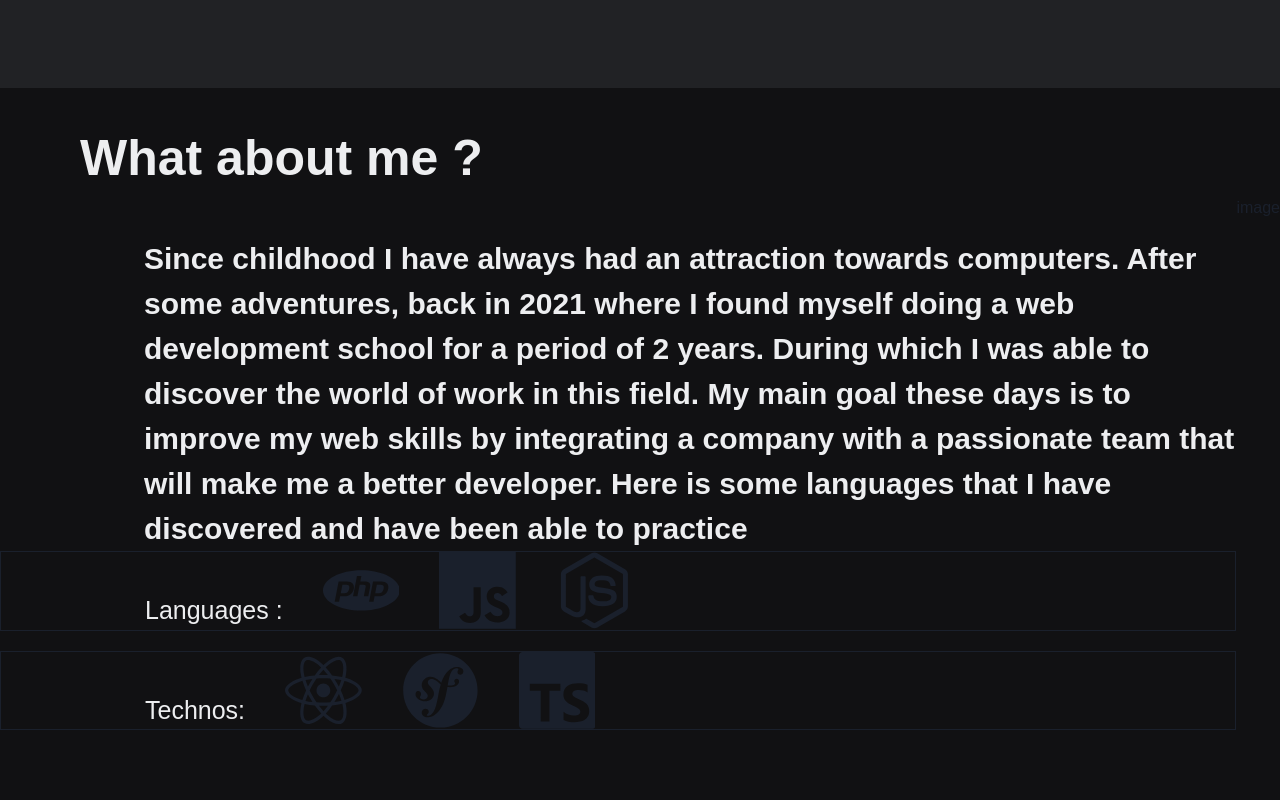
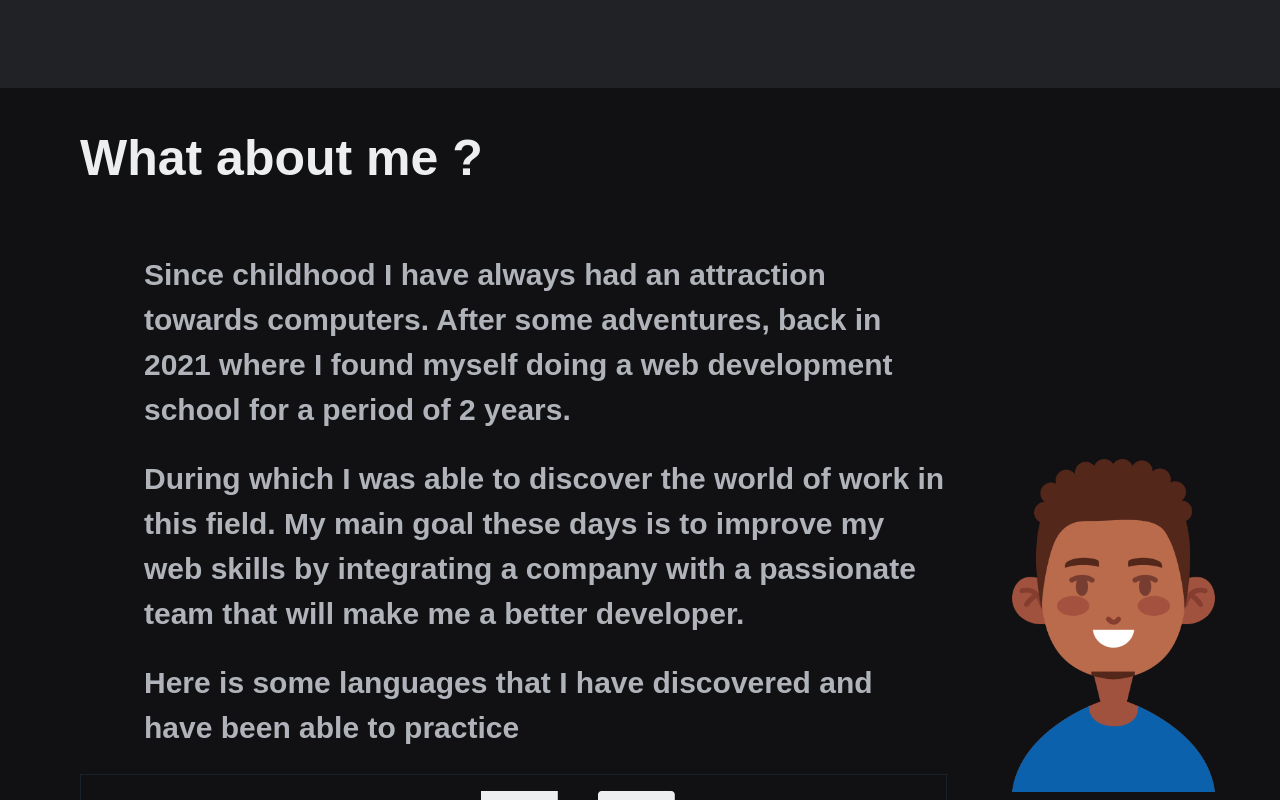
Before and after one commit to M-ams/Portfolio, a Next.js app: page /about-me in a window 1280 px wide. Shown: the top 800 px of the page. Built offline with nearby package versions, Linux system fonts and the light colour scheme.

Commit message:
about me first part done

```diff
--- a/pages/about-me.tsx
+++ b/pages/about-me.tsx
@@ -1,5 +1,3 @@
-import Image from "next/image";
-
 import { FaSymfony } from "react-icons/fa";
 import { SiTypescript, SiJavascript, SiPhp } from "react-icons/si";
 import { FaReact } from "react-icons/fa";
@@ -19,6 +17,7 @@ import {
   Heading,
   Icon,
   SimpleGrid,
+  Image,
 } from "@chakra-ui/react";
 import Navbar from "../components/Navbar";
 
@@ -37,26 +36,45 @@ function AboutMe() {
       >
         What about me ?
       </Heading>
-      <Flex>
+      <Flex
+        flexDirection={{
+          base: "column",
+          md: "column",
+          lg: "row",
+          xl: "row",
+        }}
+        mt={["2vh", "2vh", "4vh", "4vh"]}
+        ml={{ base: 0, md: 0, lg: "10vh", xl: "10vh" }}
+        mx={{ base: "auto", md: "auto", lg: "", xl: "" }}
+        className="cssanimation sequence fadeInBottom"
+      >
         <Flex flexDirection={"column"}>
           <Text
-            fontSize={{ base: "15px", md: "20px", lg: "20px", xl: "30px" }}
-            color={"brand.text2"}
-            as={"b"}
-            mt={["10vh", "10vh", "5vh", "5vh"]}
-            ml={{ base: 0, md: 0, lg: "18vh", xl: "18vh" }}
+            fontSize={{ base: "17px", md: "23px", lg: "20px", xl: "30px" }}
+            color={"brand.text1"}
+            mt={["2vh", "2vh", "3vh", "3vh"]}
+            ml={{ base: 0, md: 0, lg: "8vh", xl: "8vh" }}
             mx={{ base: "auto", md: "auto", lg: "", xl: "" }}
-            className="cssanimation sequence fadeInBottom"
+            className="cssanimation sequence fadeInBottom font-semibold"
           >
-            Since childhood I have always had an attraction towards computers.
-            After some adventures, back in 2021 where I found myself doing a web
-            development school for a period of 2 years. During which I was able
-            to discover the world of work in this field. My main goal these days
-            is to improve my web skills by integrating a company with a
-            passionate team that will make me a better developer. Here is some
-            languages that I have discovered and have been able to practice
+            <Text>
+              Since childhood I have always had an attraction towards computers.
+              After some adventures, back in 2021 where I found myself doing a
+              web development school for a period of 2 years.
+            </Text>
+            <Text mt={["2vh", "2vh", "3vh", "3vh"]}>
+              During which I was able to discover the world of work in this
+              field. My main goal these days is to improve my web skills by
+              integrating a company with a passionate team that will make me a
+              better developer.
+            </Text>
+            <Text mt={["2vh", "2vh", "3vh", "3vh"]}>
+              Here is some languages that I have discovered and have been able
+              to practice
+            </Text>
           </Text>
-          <Flex flexDirection={"column"}>
+
+          <Flex flexDirection={"column"} mt={["2vh", "2vh", "3vh", "3vh"]}>
             <Grid flexDirection={"column"} gap={5}>
               <Flex
                 alignItems="center"
@@ -67,7 +85,7 @@ function AboutMe() {
                   lg: "row",
                   xl: "row",
                 }}
-                justifyContent={{ base: "center", md: "center", lg: "flex-start", xl: "flex-start" }}
+                textAlign="center"
               >
                 <Text
                   fontSize={{
@@ -76,9 +94,10 @@ function AboutMe() {
                     lg: "20px",
                     xl: "25px",
                   }}
-                  mt={["10vh", "10vh", "5vh", "5vh"]}
-                  ml={{ base: 0, md: 0, lg: "18vh", xl: "18vh" }}
+                  mt={["3vh", "3vh", "5vh", "5vh"]}
+                  ml={{ base: 0, md: 0, lg: "12vh", xl: "12vh" }}
                   color={"brand.text2"}
+                  className="font-semibold"
                 >
                   Languages :
                 </Text>
@@ -92,20 +111,22 @@ function AboutMe() {
                     // Trois colonnes pour les écrans moyens et supérieurs
                   }}
                   gap={10}
-                  ml={"5vh"}
+                  ml={{ base: 0, md: 0, lg: "5vh", xl: "5vh" }}
+                  mt={{ base: "2vh", md: "2vh" }}
+                  color={"brand.text2"}
                 >
                   <Icon
                     as={SiPhp}
-                    boxSize={{ base: "30px", md: "40px", lg: "6vw", xl: "6vw" }}
+                    boxSize={{ base: "15vw", md: "10vw", lg: "6vw", xl: "6vw" }}
                   />
                   <Icon
                     as={SiJavascript}
-                    boxSize={{ base: "30px", md: "40px", lg: "6vw", xl: "6vw" }}
+                    boxSize={{ base: "15vw", md: "10vw", lg: "6vw", xl: "6vw" }}
                   />
                   {/* Ajoutez la troisième icône pour la section "Languages" */}
                   <Icon
-                    as={FaNodeJs}
-                    boxSize={{ base: "30px", md: "40px", lg: "6vw", xl: "6vw" }}
+                    as={SiTypescript}
+                    boxSize={{ base: "15vw", md: "10vw", lg: "6vw", xl: "6vw" }}
                   />
                   {/* Fin des icônes */}
                 </SimpleGrid>
@@ -119,48 +140,61 @@ function AboutMe() {
                   lg: "row",
                   xl: "row",
                 }}
+                textAlign="center"
               >
                 <Text
                   fontSize={{
-                    base: "15px",
-                    md: "20px",
+                    base: "18px",
+                    md: "30px",
                     lg: "20px",
                     xl: "25px",
                   }}
-                  mt={["10vh", "10vh", "5vh", "5vh"]}
-                  ml={{ base: 0, md: 0, lg: "18vh", xl: "18vh" }}
+                  mt={["3vh", "3vh", "5vh", "5vh"]}
+                  ml={{ base: 0, md: 0, lg: "12vh", xl: "12vh" }}
                   color={"brand.text2"}
+                  className="font-semibold"
                 >
-                  Technos:
+                  Frameworks :
                 </Text>
-                <Grid
+                <SimpleGrid
                   templateColumns={{
-                    base: "repeat(1, 1fr)",
-                    md: "repeat(3, 1fr)", // Trois colonnes pour les écrans moyens et supérieurs
+                    base: "repeat(3, 1fr)",
+                    md: "repeat(3, 1fr)",
+                    lg: "repeat(3, 1fr)",
+                    xl: "repeat(3, 1fr)",
                   }}
                   gap={10}
-                  ml={"5vh"}
+                  ml={{ base: 0, md: 0, lg: "5vh", xl: "5vh" }}
+                  mt={{ base: "2vh", md: "2vh" }}
+                  color={"brand.text2"}
                 >
                   <Icon
                     as={FaReact}
-                    boxSize={{ base: "30px", md: "40px", lg: "6vw", xl: "6vw" }}
+                    boxSize={{ base: "15vw", md: "10vw", lg: "6vw", xl: "6vw" }}
                   />
                   <Icon
                     as={FaSymfony}
-                    boxSize={{ base: "30px", md: "40px", lg: "6vw", xl: "6vw" }}
+                    boxSize={{ base: "15vw", md: "10vw", lg: "6vw", xl: "6vw" }}
                   />
-                  {/* Ajoutez la troisième icône pour la section "Technos" */}
                   <Icon
-                    as={SiTypescript}
-                    boxSize={{ base: "30px", md: "40px", lg: "6vw", xl: "6vw" }}
+                    as={FaNodeJs}
+                    boxSize={{ base: "15vw", md: "10vw", lg: "6vw", xl: "6vw" }}
                   />
                   {/* Fin des icônes */}
-                </Grid>
+                </SimpleGrid>
               </Flex>
             </Grid>
           </Flex>
         </Flex>
-        image
+        <Box m={["auto", "auto", "auto", "auto"]}>
+          <Image
+            src="/assets/images/boy.png"
+            width={{ base: "30vw", md: "30vw", lg: "80vw", xl: "90vw" }}
+            height={"auto"}
+            alt="Me"
+            mt={["5vh", "5vh"]}
+          />
+        </Box>
       </Flex>
 
       <p className="text-white text-[3vw] xs:text-[5vw] xs:text-center md:text-center m-20 font-bold cssanimation sequence fadeInBottom">
@@ -205,19 +239,6 @@ function AboutMe() {
           </div>
         </div>
       </div>
-      <div className="flex m-auto mt-10 space-x-6 cssanimation sequence fadeInBottom">
-        <Link href="/" className="btn btn--stripe btn--radius 2xl:text-[2vw]">
-          Home
-        </Link>
-
-        <a
-          href="/assets/cv/cv.pdf"
-          target="_blank"
-          className="btn btn--stripe btn--radius 2xl:text-[2vw]"
-        >
-          Resume
-        </a>
-      </div>
     </Stack>
   );
 }
```
Also changed, not shown: public/assets/images/boy.png (added).
